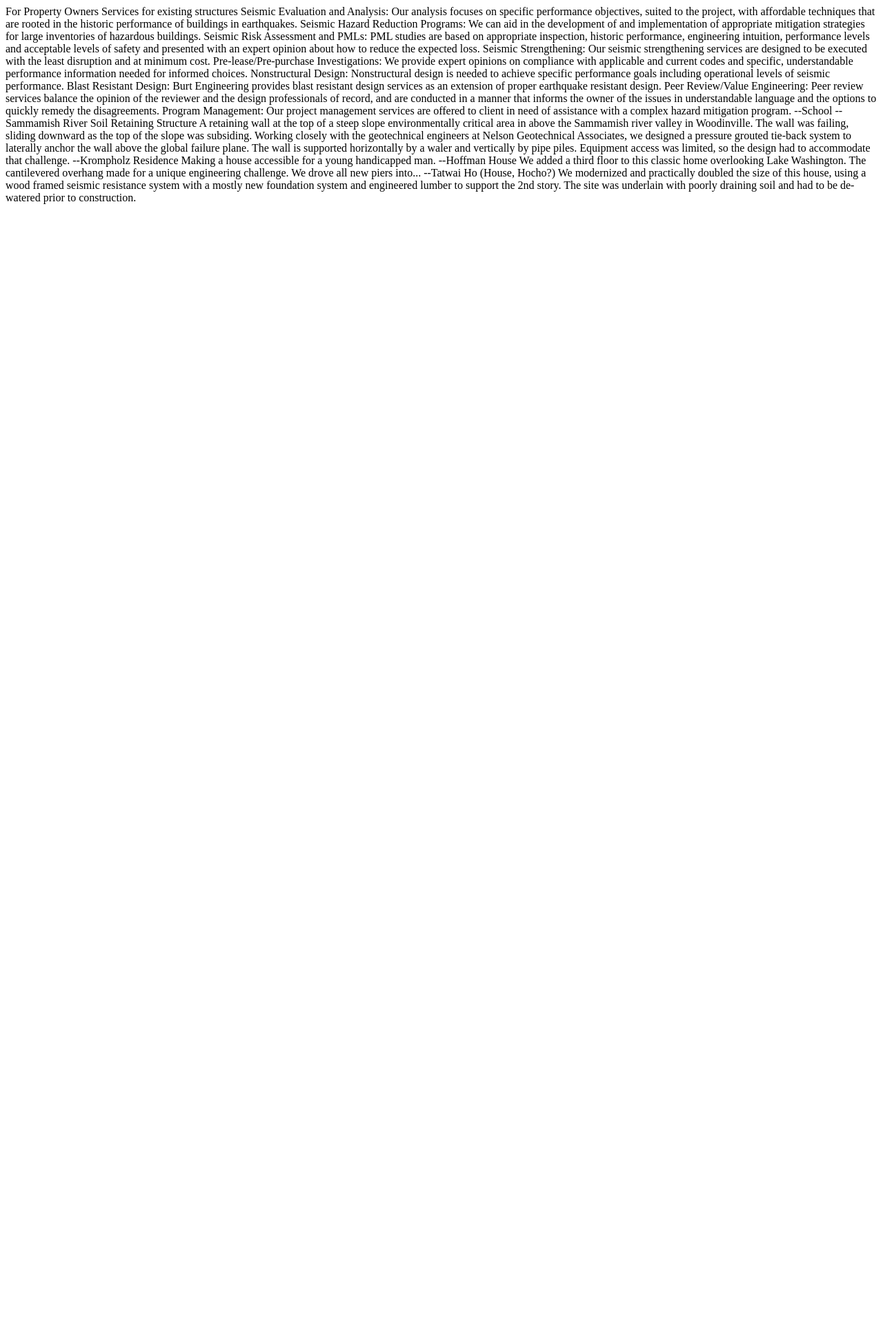
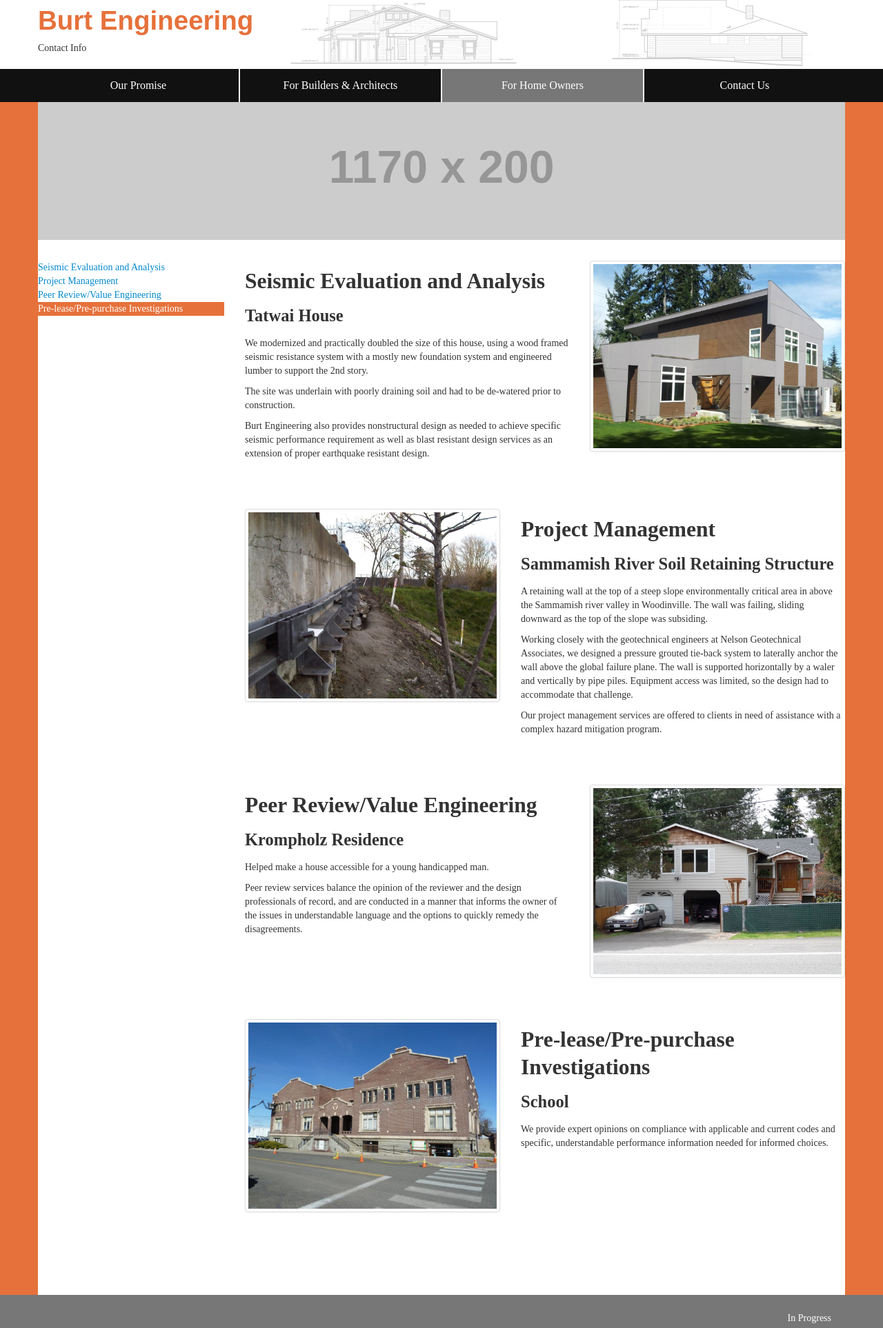
Before and after one commit to oburt/oburt-personal, a PHP site: page /burt-engineering/owners.php in a window 1280 px wide. Shown: the whole page at 69% size. Before the commit the page ends 296 px from the top, so only its background shows below. Run offline with PHP 8.4, Linux system fonts and the light colour scheme; grey boxes labelled with a size stand in for pictures from a placeholder-image service; some libraries are stand-ins or nearby versions.

Commit message:
owners first draft

```diff
--- a/www/burt-engineering/owners.php
+++ b/www/burt-engineering/owners.php
@@ -1,40 +1,97 @@
-For Property Owners
-Services for existing structures
+<?php $page = 'owners'; ?>
+<?php require_once('header.php'); ?>
 
-Seismic Evaluation and Analysis: Our analysis focuses on specific performance objectives, suited to the project, with affordable techniques that are rooted in the historic performance of buildings in earthquakes.
+	<div class="be-content">
+		<div class="container">
+			<div class="row">
+				<div class="span12">
+					<img src="http://placehold.it/1170x200" />
+				</div>
+			</div>
+			<div class="row" style="margin-top:30px;">
+				<div class="span3 be-sidebar">
+					<ul class="nav" data-spy="affix" data-offset-top="360">
+						<li><a href="#seismic-evaluation">Seismic Evaluation and Analysis</a></li>
+						<li><a href="#project-management">Project Management</a></li>
+						<li><a href="#peer-review">Peer Review/Value Engineering</a><li>
+						<li><a href="#pre-investigations">Pre-lease/Pre-purchase Investigations</a><li>
+					</ul>
+				</div>
+				<div class="span9">
+					<section id="seismic-evaluation" class="row">
+						<div class="span5">
+							<h2>Seismic Evaluation and Analysis</h2>
+							<h3>Tatwai House</h3>
+							<p>
+								We modernized and practically doubled the size of this house, using a wood framed seismic resistance system with a mostly new foundation system and engineered lumber to support the 2nd story.
+							</p>
+							<p>
+								The site was underlain with poorly draining soil and had to be de-watered prior to construction.
+							</p>
+							<p>
+								Burt Engineering also provides nonstructural design as needed to achieve specific seismic performance requirement as well as blast resistant design services as an extension of proper earthquake resistant design.
+							</p>
+						</div>
+						<div class="span4">
+							<a href="#" class="thumbnail">
+								<img src="img/tatwai-house.jpg" />
+							</a>
+						</div>
+					</section>
+					<section id="project-management" class="row">
+						<div class="span4">
+							<a href="#" class="thumbnail">
+								<img src="img/sammamish-retaining-structure.jpg" />
+							</a>
+						</div>
+						<div class="span5">
+							<h2>Project Management</h2>
+							<h3>Sammamish River Soil Retaining Structure</h3>
+							<p>
+								A retaining wall at the top of a steep slope environmentally critical area in above the Sammamish river valley in Woodinville. The wall was failing, sliding downward as the top of the slope was subsiding.
+							</p>
+							<p>
+								Working closely with the geotechnical engineers at Nelson Geotechnical Associates, we designed a pressure grouted tie-back system to laterally anchor the wall above the global failure plane. The wall is supported horizontally by a waler and vertically by pipe piles. Equipment access was limited, so the design had to accommodate that challenge.
+							</p>
+							<p>
+								Our project management services are offered to clients in need of assistance with a complex hazard mitigation program.
+							</p>
+						</div>
+					</section>
+					<section id="peer-review" class="row">
+						<div class="span5">
+							<h2>Peer Review/Value Engineering</h2>
+							<h3>Krompholz Residence</h3>
+							<p>
+								Helped make a house accessible for a young handicapped man.
+							</p>
+							<p>
+								Peer review services balance the opinion of the reviewer and the design professionals of record, and are conducted in a manner that informs the owner of the issues in understandable language and the options to quickly remedy the disagreements.
+							</p>
+						</div>
+						<div class="span4">
+							<a href="#" class="thumbnail">
+								<img src="img/krompholz-residence.jpg" />
+							</a>
+						</div>
+					</section>
+					<section id="pre-investigations" class="row">
+						<div class="span4">
+							<a href="#" class="thumbnail">
+								<img src="img/school.jpg" />
+							</a>
+						</div>
+						<div class="span5">
+							<h2>Pre-lease/Pre-purchase Investigations</h2>
+							<h3>School</h3>
+							<p>
+								We provide expert opinions on compliance with applicable and current codes and specific, understandable performance information needed for informed choices.
+							</p>
+						</div>
+					</section>
+				</div>
+			</div>
+		</div>
+	</div>
 
-Seismic Hazard Reduction Programs: We can aid in the development of and implementation of appropriate mitigation strategies for large inventories of hazardous buildings.
-Seismic Risk Assessment and PMLs: PML studies are based on appropriate inspection, historic performance, engineering intuition, performance levels and acceptable levels of safety and presented with an expert opinion about how to reduce the expected loss.
-Seismic Strengthening: Our seismic strengthening services are designed to be executed with the least disruption and at minimum cost.
-Pre-lease/Pre-purchase Investigations: We provide expert opinions on compliance with applicable and current codes and specific, understandable performance information needed for informed choices.
-
-Nonstructural Design: Nonstructural design is needed to achieve specific performance goals including operational levels of seismic performance.
-
-Blast Resistant Design: Burt Engineering provides blast resistant design services as an extension of proper earthquake resistant design.
-
-Peer Review/Value Engineering: Peer review services balance the opinion of the reviewer and the design professionals of record, and are conducted in a manner that informs the owner of the issues in understandable language and the options to quickly remedy the disagreements.
-
-Program Management: Our project management services are offered to client in need of assistance with a complex hazard mitigation program.
-
-
---School
-
-
---Sammamish River Soil Retaining Structure
-A retaining wall at the top of a steep slope environmentally critical area in above the Sammamish river valley in Woodinville. The wall was failing, sliding downward as the top of the slope was subsiding.
-
-Working closely with the geotechnical engineers at Nelson Geotechnical Associates, we designed a pressure grouted tie-back system to laterally anchor the wall above the global failure plane. The wall is supported horizontally by a waler and vertically by pipe piles. Equipment access was limited, so the design had to accommodate that challenge.
-
-
---Krompholz Residence
-Making a house accessible for a young handicapped man.
-
-
---Hoffman House
-We added a third floor to this classic home overlooking Lake Washington. The cantilevered overhang made for a unique engineering challenge. We drove all new piers into...
-
-
---Tatwai Ho (House, Hocho?)
-We modernized and practically doubled the size of this house, using a wood framed seismic resistance system with a mostly new foundation system and engineered lumber to support the 2nd story.
-
-The site was underlain with poorly draining soil and had to be de-watered prior to construction.
+<?php require_once('footer.php'); ?>
```
